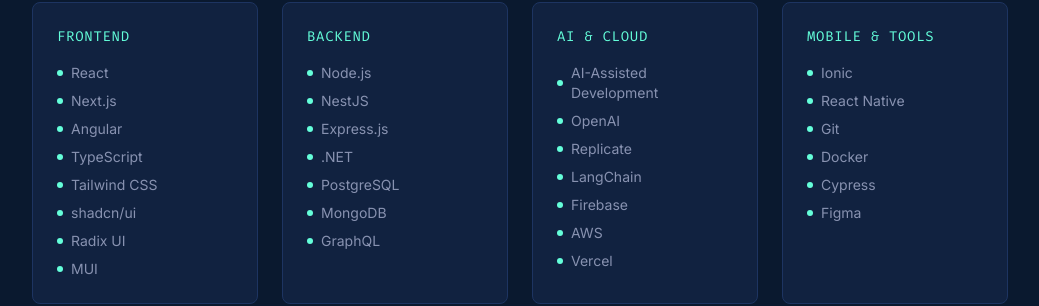
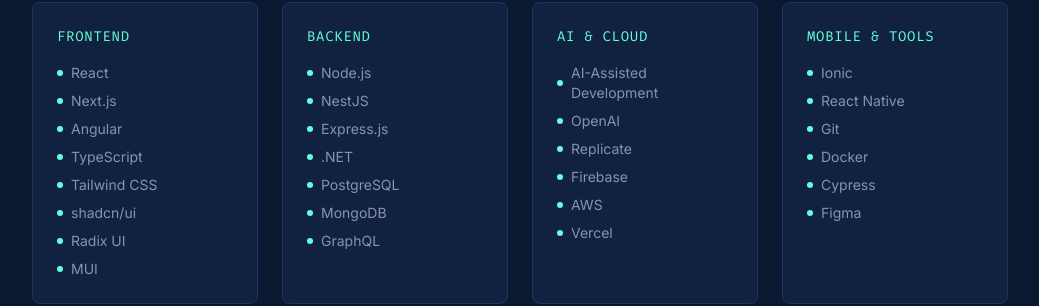
Before and after one commit to gongalt/aj-portfolio, a Next.js app: page /about in a window 1280 px wide. Shown: the part 3622-3928 px from the top of the page, without its empty margins (120-1159 px from the left). Built offline with nearby package versions, Linux system fonts and the light colour scheme.

Commit message:
Skills: remove unused LangChain, add Express/MongoDB/GraphQL to resume

```diff
--- a/src/app/about/page.tsx
+++ b/src/app/about/page.tsx
@@ -136,7 +136,7 @@
 const skills = [
   { category: "Frontend", items: ["React", "Next.js", "Angular", "TypeScript", "Tailwind CSS", "shadcn/ui", "Radix UI", "MUI"] },
   { category: "Backend", items: ["Node.js", "NestJS", "Express.js", ".NET", "PostgreSQL", "MongoDB", "GraphQL"] },
-  { category: "AI & Cloud", items: ["AI-Assisted Development", "OpenAI", "Replicate", "LangChain", "Firebase", "AWS", "Vercel"] },
+  { category: "AI & Cloud", items: ["AI-Assisted Development", "OpenAI", "Replicate", "Firebase", "AWS", "Vercel"] },
   { category: "Mobile & Tools", items: ["Ionic", "React Native", "Git", "Docker", "Cypress", "Figma"] },
 ];
 
```
Also changed, not shown: 1 other file (tests, documents, lock files or other folders).
